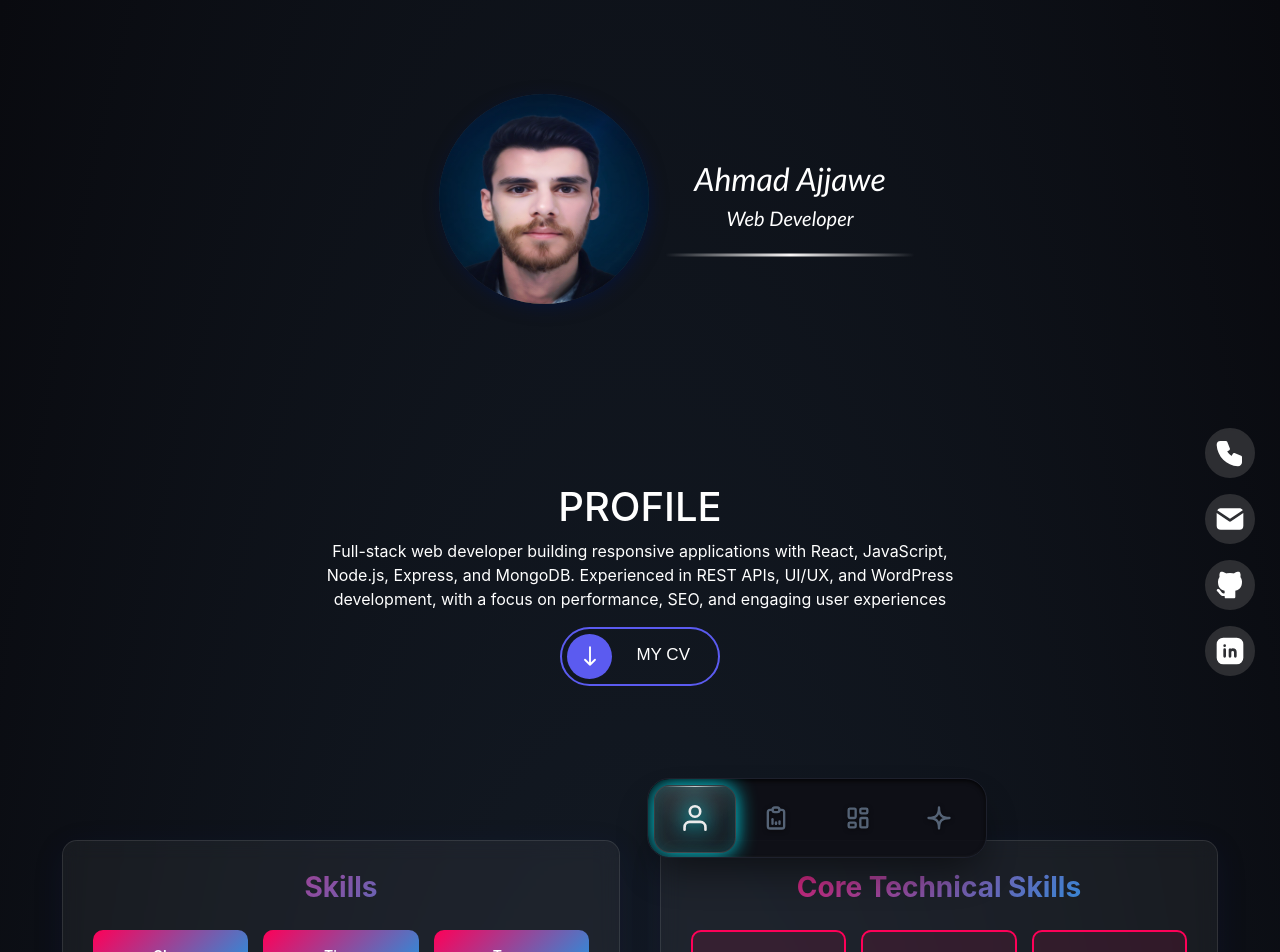
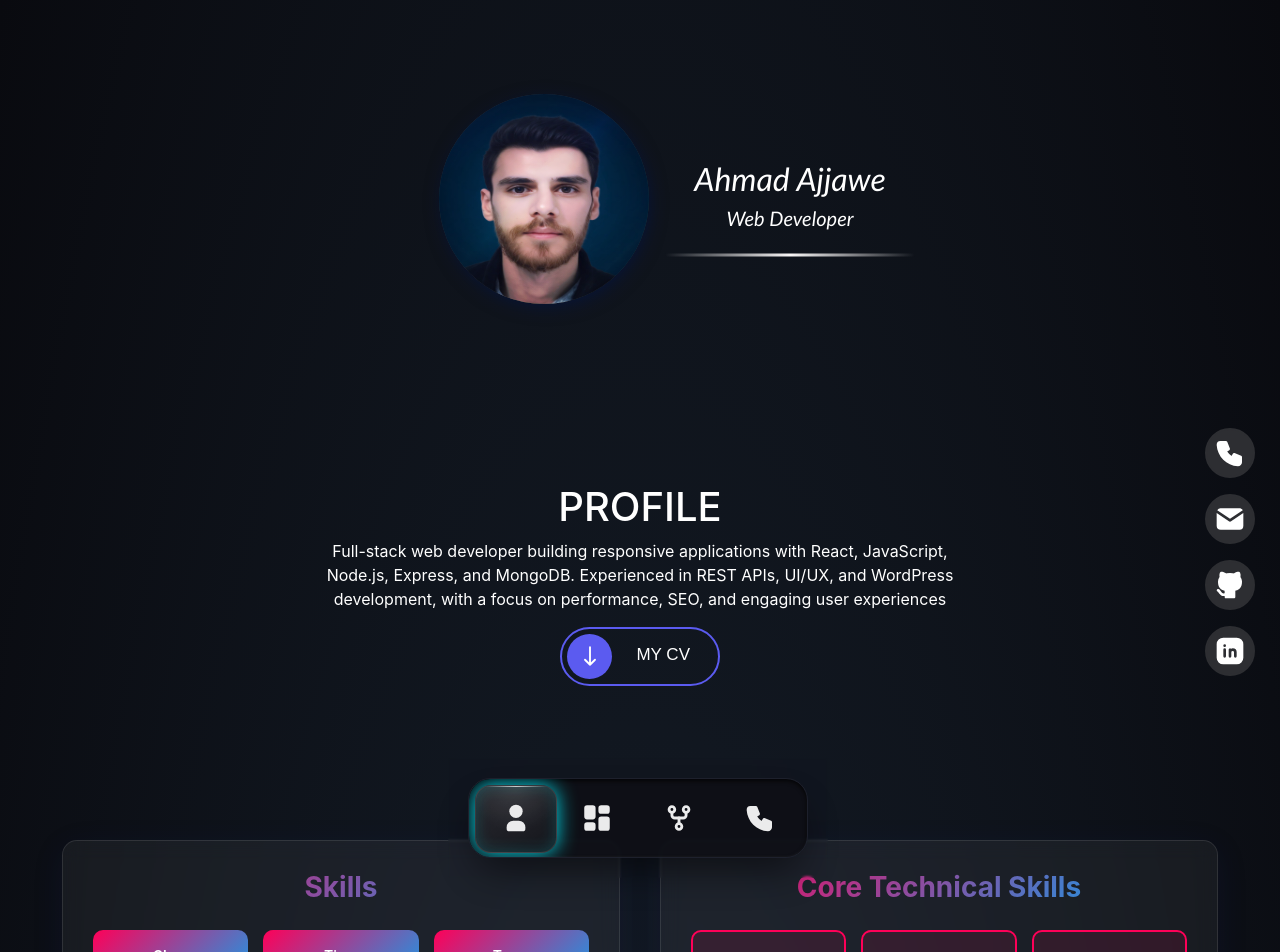
Before and after one commit to ahdajj/Portfolio, a React (Create React App) app: page / in a window 1280 px wide. Shown: the top 952 px of the page. Built offline with nearby package versions, Linux system fonts and the light colour scheme; grey boxes are pictures that could not be loaded.

Commit message:
New-Menu

```diff
--- a/src/Components/Menu.jsx
+++ b/src/Components/Menu.jsx
@@ -1,40 +1,13 @@
 import  { useEffect, useState } from "react";
 import './MenuStyle.css'
+import { IconUserFilled , IconLayoutDashboardFilled ,IconGitFork ,IconPhoneFilled  } from '@tabler/icons-react';
 
 const sections = ["Hero", "Skills", "Portfolio", "Timeline"];
-const svg =[
-            <svg
-              className="icon"
-              viewBox="0 0 24 24"
-              fill="none"
-              stroke="currentColor"
-              strokeWidth="2"
-              strokeLinecap="round"
-              stroke-linejoin="round"
-            >
-              <path d="M20 21v-2a4 4 0 0 0-4-4H8a4 4 0 0 0-4 4v2"></path>
-              <circle cx="12" cy="7" r="4"></circle>
-            </svg>,
-            <svg xmlns="http://www.w3.org/2000/svg" width="24" height="24" viewBox="0 0 24 24" fill="none" stroke="currentColor" strokeWidth="2" strokeLinecap="round" stroke-linejoin="round" className="icon icon-tabler icons-tabler-outline icon-tabler-clipboard-data">
-              <path stroke="none" d="M0 0h24v24H0z" fill="none" />
-              <path d="M9 5h-2a2 2 0 0 0 -2 2v12a2 2 0 0 0 2 2h10a2 2 0 0 0 2 -2v-12a2 2 0 0 0 -2 -2h-2" />
-              <path d="M9 5a2 2 0 0 1 2 -2h2a2 2 0 0 1 2 2a2 2 0 0 1 -2 2h-2a2 2 0 0 1 -2 -2" />
-              <path d="M9 17v-4" />
-              <path d="M12 17v-1" />
-              <path d="M15 17v-2" />
-              <path d="M12 17v-1" />
-            </svg>,
-            <svg xmlns="http://www.w3.org/2000/svg" width="24" height="24" viewBox="0 0 24 24" fill="none" stroke="currentColor" strokeWidth="2" strokeLinecap="round" stroke-linejoin="round" className="icon icon-tabler icons-tabler-outline icon-tabler-layout-dashboard">
-              <path stroke="none" d="M0 0h24v24H0z" fill="none" />
-              <path d="M5 4h4a1 1 0 0 1 1 1v6a1 1 0 0 1 -1 1h-4a1 1 0 0 1 -1 -1v-6a1 1 0 0 1 1 -1" />
-              <path d="M5 16h4a1 1 0 0 1 1 1v2a1 1 0 0 1 -1 1h-4a1 1 0 0 1 -1 -1v-2a1 1 0 0 1 1 -1" />
-              <path d="M15 12h4a1 1 0 0 1 1 1v6a1 1 0 0 1 -1 1h-4a1 1 0 0 1 -1 -1v-6a1 1 0 0 1 1 -1" />
-              <path d="M15 4h4a1 1 0 0 1 1 1v2a1 1 0 0 1 -1 1h-4a1 1 0 0 1 -1 -1v-2a1 1 0 0 1 1 -1" />
-            </svg>,
-            <svg xmlns="http://www.w3.org/2000/svg" width="24" height="24" viewBox="0 0 24 24" fill="none" stroke="currentColor" strokeWidth="2" strokeLinecap="round" stroke-linejoin="round" className="icon icon-tabler icons-tabler-outline icon-tabler-sparkle">
-              <path stroke="none" d="M0 0h24v24H0z" fill="none" />
-              <path d="M21 12c-6.597 0 -9 2.403 -9 9c0 -6.597 -2.403 -9 -9 -9c6.597 0 9 -2.403 9 -9c0 6.597 2.403 9 9 9" />
-            </svg>
+const svg=[
+            <IconUserFilled stroke={2} color="#ffffff" size='32'/> ,
+            <IconLayoutDashboardFilled stroke={2} color="#ffffff" size='34'/>,
+            <IconGitFork stroke={2} color="#ffffff" size='34' />,
+            <IconPhoneFilled stroke={2} color="#ffffff" size='32' />
           ]
 
 export default function CyberNavbar() {
--- a/src/Components/MenuStyle.css
+++ b/src/Components/MenuStyle.css
@@ -16,13 +16,14 @@ html {
     (var(--switch-width) - (var(--padding) * 2)) / 4
   );
   position: fixed;
-  left: 49%;
+  left: 35%;
   bottom: 12px;
   transform:translateY(90px);
   z-index: 999;
   padding: 20px;
   opacity: 0.92;
   transition: transform 0.6s ease;
+  backdrop-filter: blur(1px);
 }
 
 .cyber-signboard:hover {
--- a/src/Pages/Home.jsx
+++ b/src/Pages/Home.jsx
@@ -2,9 +2,9 @@ import './PagesStyle.css'
 import Hero from '../Components/Hero'
 import SkillsCard from '../Components/SkillsCard'
 import TimeLine from '../Components/TimeLine'
-import ProfileCard from '../Components/ProfileCard'
 import PortfolioCard from '../Components/PortfolioCard'
 import Menu from "../Components/Menu"
+
 export default function Home() {
   return (
     <div id='Home'>
```
